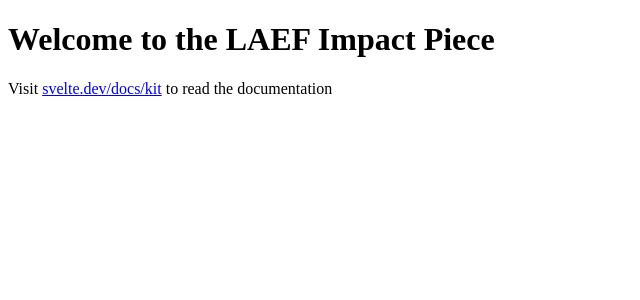
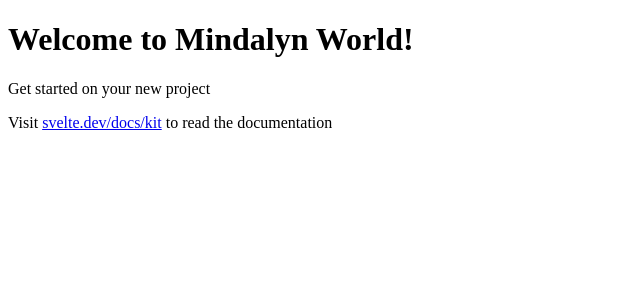
Before and after one commit to mindalynworld/hello, a SvelteKit app: page / in a window 1280 px wide. Shown: the top 300 px of the page, without its empty margins (0-640 px from the left). Built offline with nearby package versions, Linux system fonts and the light colour scheme.

Commit message:
Update +page.svelte

```diff
--- a/src/routes/+page.svelte
+++ b/src/routes/+page.svelte
@@ -1,2 +1,3 @@
-<h1>Welcome to the LAEF Impact Piece</h1>
+<h1>Welcome to Mindalyn World!</h1>
+<p>Get started on your new project</p>
 <p>Visit <a href="https://svelte.dev/docs/kit">svelte.dev/docs/kit</a> to read the documentation</p>
```
